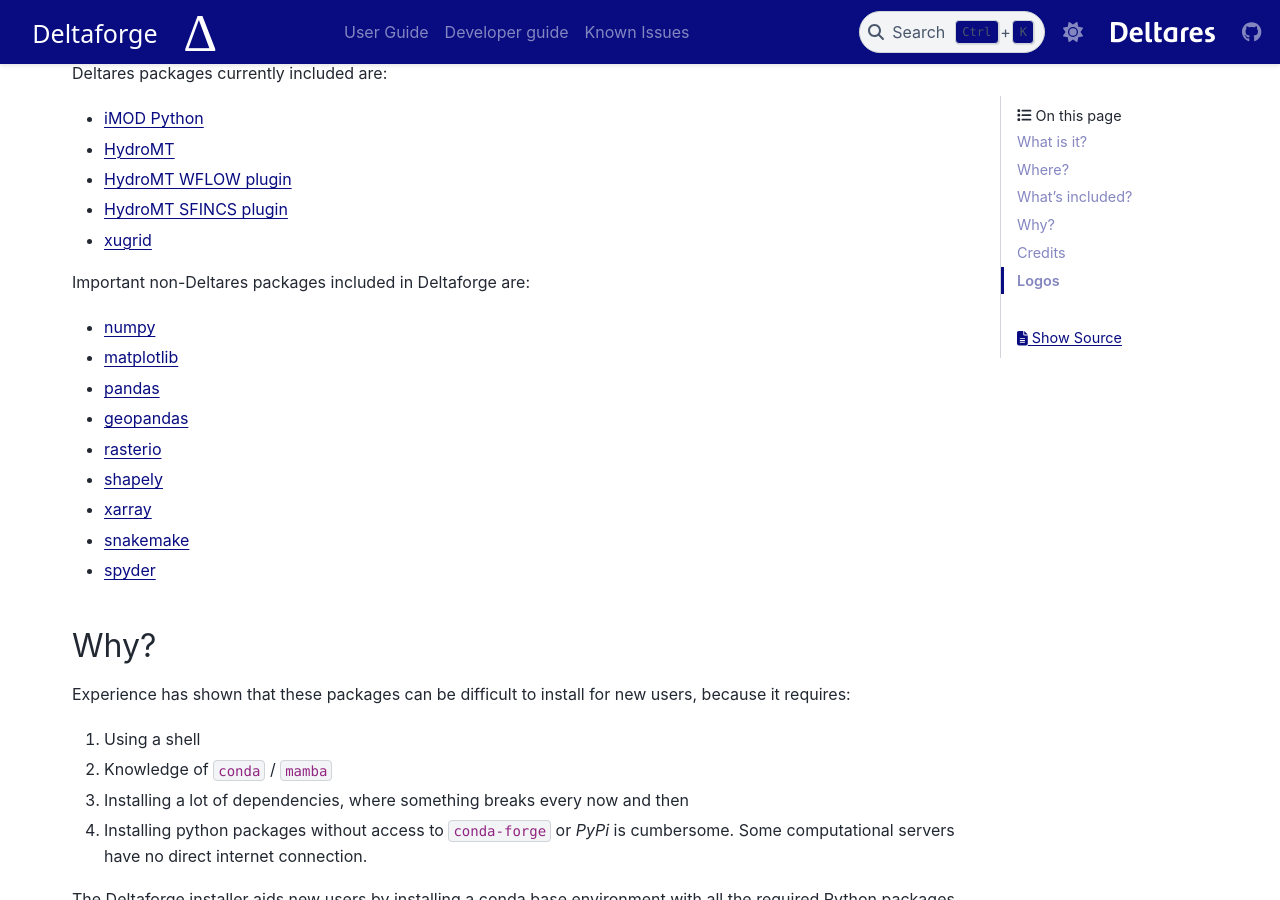
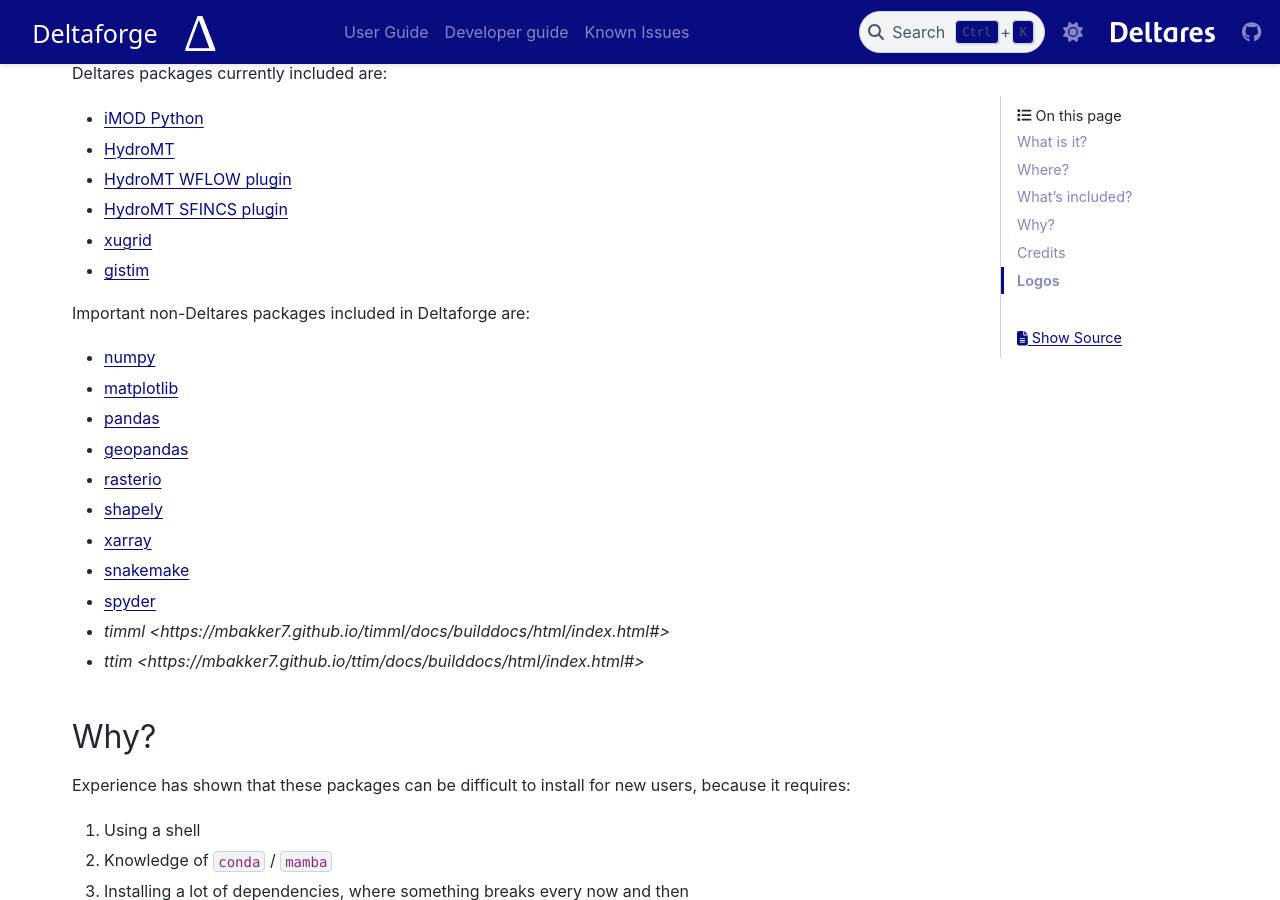
Before and after one commit to Deltares/deltaforge, a Sphinx documentation site: the page built from docs/index.rst, in a window 1280 px wide and 900 px high, scrolled down 628 px. Built offline with Sphinx 7.4.7 and the PyData theme 0.15.4, drawn with Linux system fonts in a browser that asks for light colours.

Commit message:
Add tim packages to package list

```diff
--- a/README.rst
+++ b/README.rst
@@ -38,6 +38,7 @@
 * `HydroMT WFLOW plugin <https://deltares.github.io/hydromt_wflow/latest/>`_
 * `HydroMT SFINCS plugin <https://deltares.github.io/hydromt_sfincs/latest/>`_
 * `xugrid <https://deltares.github.io/xugrid/>`_
+* `gistim <https://github.com/Deltares/QGIS-Tim>`_
 
 Important non-Deltares packages included in Deltaforge are:
 
@@ -50,6 +51,8 @@
 * `xarray <https://xarray.dev/>`_
 * `snakemake <https://snakemake.readthedocs.io/en/stable/>`_
 * `spyder <https://www.spyder-ide.org/>`_
+* `timml <https://mbakker7.github.io/timml/docs/builddocs/html/index.html#>`
+* `ttim <https://mbakker7.github.io/ttim/docs/builddocs/html/index.html#>`
 
 Why?
 ----
--- a/docs/index.rst
+++ b/docs/index.rst
@@ -38,6 +38,7 @@
 * `HydroMT WFLOW plugin <https://deltares.github.io/hydromt_wflow/latest/>`_
 * `HydroMT SFINCS plugin <https://deltares.github.io/hydromt_sfincs/latest/>`_
 * `xugrid <https://deltares.github.io/xugrid/>`_
+* `gistim <https://github.com/Deltares/QGIS-Tim>`_
 
 Important non-Deltares packages included in Deltaforge are:
 
@@ -50,6 +51,8 @@
 * `xarray <https://xarray.dev/>`_
 * `snakemake <https://snakemake.readthedocs.io/en/stable/>`_
 * `spyder <https://www.spyder-ide.org/>`_
+* `timml <https://mbakker7.github.io/timml/docs/builddocs/html/index.html#>`
+* `ttim <https://mbakker7.github.io/ttim/docs/builddocs/html/index.html#>`
 
 Why?
 ----
```
